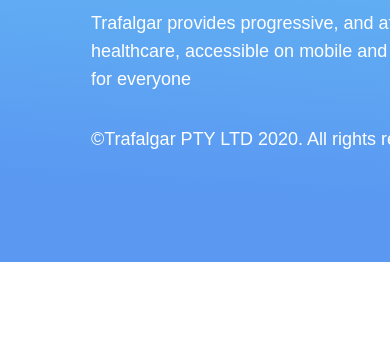
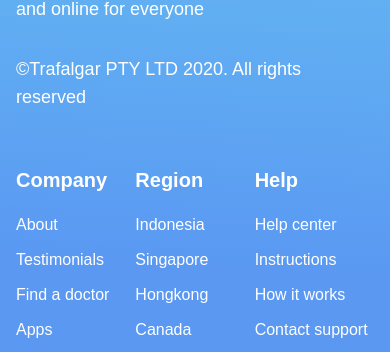
Before and after one commit to Alex-Rudoy/trafalgar-healthcare, a website built with webpack: page app/index.html in a window 390 px wide. Shown: the part 4246-4598 px from the top of the page. Before the commit the page ends 4508 px from the top, so only its background shows below. Built offline with nearby package versions, Linux system fonts and the light colour scheme; files whose address does not match are found by name; a web font is replaced by a local one.

Commit message:
footer responsive

```diff
--- a/app/index.html
+++ b/app/index.html
@@ -366,13 +366,14 @@
 
       <footer class="footer">
         <div class="container container--row">
-          <div>
+          <div class="footer__info">
             <img src="./img/footerlogo.png" alt="logo" />
             <p>
               Trafalgar provides progressive, and affordable healthcare, accessible on mobile and online for everyone
             </p>
             <p>©Trafalgar PTY LTD 2020. All rights reserved</p>
           </div>
+          <div class="footer__navigation">
             <div>
               <h4>Company</h4>
               <nav>
@@ -400,11 +401,12 @@
               <nav>
                 <ul>
                   <li><a href="#">Help center</a></li>
-                <li><a href="#">Contact support</a></li>
                   <li><a href="#">Instructions</a></li>
                   <li><a href="#">How it works</a></li>
+                  <li><a href="#">Contact support</a></li>
                 </ul>
               </nav>
+            </div>
           </div>
         </div>
         <div class="dots footer__dots">
--- a/app/scss/_footer.scss
+++ b/app/scss/_footer.scss
@@ -1,22 +1,51 @@
+@import "./mixins";
+
 .footer {
-  height: 432px;
   position: relative;
   background: linear-gradient(183.41deg, #67c3f3 -8.57%, #5a98f2 82.96%);
-  padding-top: 118px;
+  padding-top: 48px;
   overflow: hidden;
 
+  @include atLarge {
+    height: 432px;
+    padding-top: 118px;
+  }
+
   & .container {
+    flex-direction: column;
     align-items: flex-start;
-    width: 1265px;
+
+    @include atMedium {
+      width: 750 px;
+    }
+
+    @include atLarge {
+      flex-direction: row;
+      width: 1265px;
+    }
+  }
+
+  &__info {
+    flex: 5;
+    margin-bottom: 48px;
+
+    @include atLarge {
+      margin-left: 75px;
+      margin-right: 145px;
+    }
+  }
+
+  &__navigation {
+    flex: 9;
+    display: flex;
+    width: 100%;
+
+    @include atMedium {
+      flex-direction: row;
+    }
 
     & div {
-      flex: 3;
-
-      &:first-child {
-        flex: 5;
-        margin-left: 75px;
-        margin-right: 145px;
-      }
+      flex: 1;
     }
   }
 
@@ -46,9 +75,15 @@
 
   & li {
     font-weight: 300;
-    font-size: 18px;
-    line-height: 38px;
+    font-size: 16px;
+    line-height: 25px;
     color: #ffffff;
+    margin-bottom: 10px;
+
+    @include atMedium {
+      font-size: 18px;
+      line-height: 38px;
+    }
   }
 
   &__dots {
```
Lines whose indentation alone changed are shown as unchanged.
